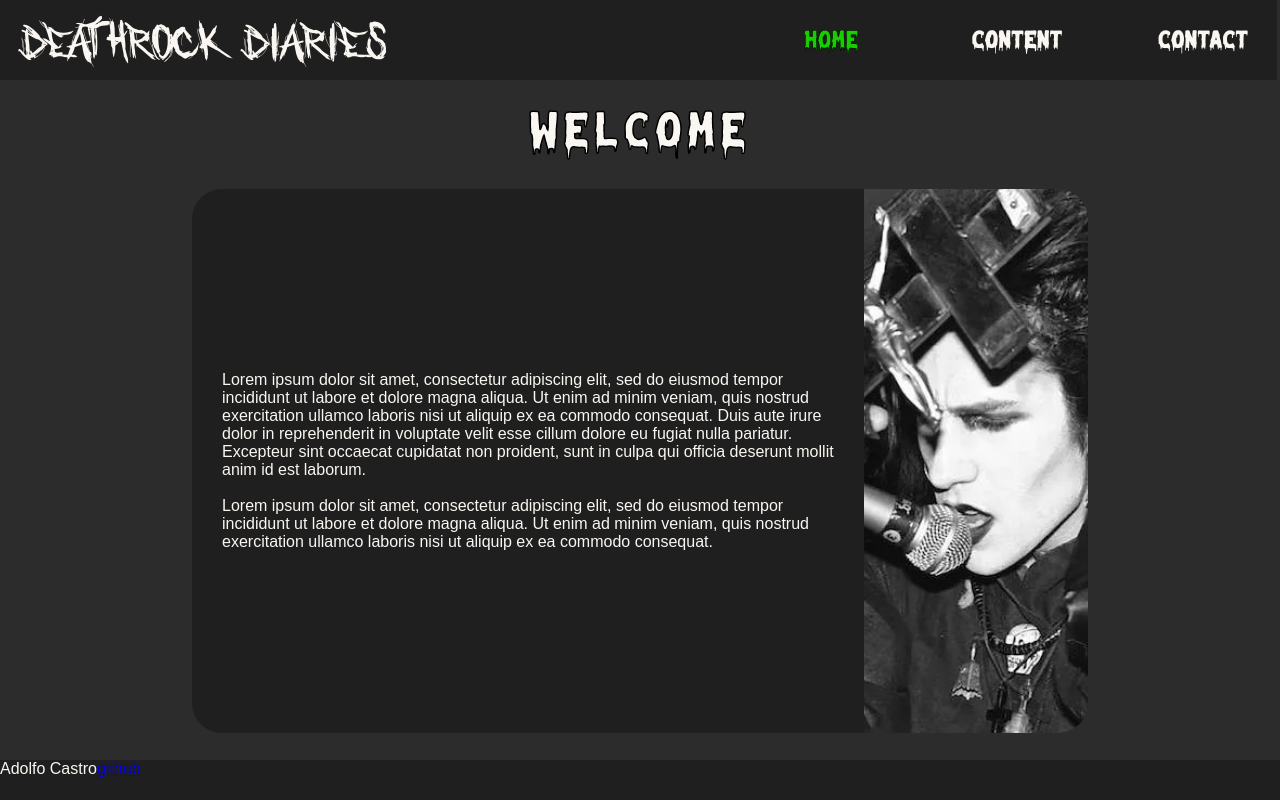
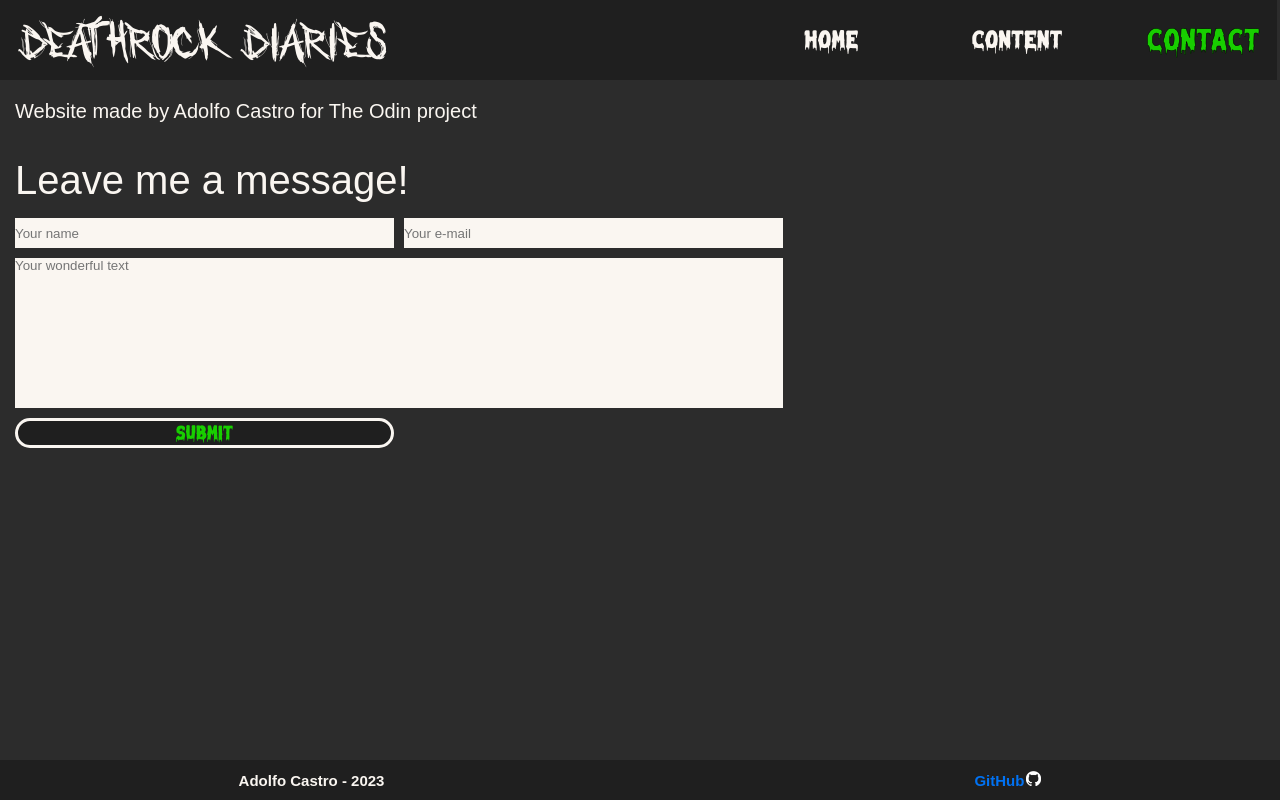
Before and after one commit to adolfo92/restaurant-DOM-Manip, a website built with webpack: page dist/index.html in a window 1280 px wide. Built offline with Linux system fonts and the light colour scheme.

Commit message:
Agrega png de github y haz cambios en el css para que todo se vea bonit (no recuerdo que hice en css)

```diff
--- a/src/index.js
+++ b/src/index.js
@@ -5,6 +5,7 @@ import consoleBanner from "./modules/console.js";
 import "./img/favicon/murcielago.png";
 import "./styles/style.css";
 import "./fonts/who_asks_satan.ttf";
+import github from "./img/favicon/github-mark-white.png";
 
 const contentDiv = document.querySelector("#content");
 
@@ -31,7 +32,7 @@ for (let i = 0; i < navbarItems.length; i++) {
 contentDiv.appendChild(navBar);
 
 // Load index page content
-contentDiv.appendChild(load("home"));
+contentDiv.appendChild(load("contact"));
 
 // navbar Event Listeners
 const allNavItems = document.querySelectorAll(".navItem");
@@ -49,15 +50,19 @@ function load_other_page(page) {
 
 // Footer maker
 const footer = document.createElement("footer");
+const githubLogo = new Image();
+githubLogo.src = github;
+githubLogo.classList.add("ghLogo");
 
 const footerNameHolder = document.createElement("div");
 footerNameHolder.classList.add("footer_name");
-footerNameHolder.textContent = "Adolfo Castro";
+footerNameHolder.textContent = "Adolfo Castro - 2023";
 
 const footerGHHolder = document.createElement("a");
 footerGHHolder.classList.add("GH");
 footerGHHolder.href = "https://www.github.com/adolfo92";
-footerGHHolder.textContent = "github";
+footerGHHolder.textContent = "GitHub";
+footerGHHolder.appendChild(githubLogo);
 
 footer.appendChild(footerNameHolder);
 footer.appendChild(footerGHHolder);
--- a/src/styles/style.css
+++ b/src/styles/style.css
@@ -8,7 +8,7 @@
 /*--------------------------Global stuff */
 * {
   margin: 0;
-  padding: 0;
+  padding: 0px;
   list-style: none;
   font-family: Arial, Helvetica, sans-serif;
 }
@@ -39,8 +39,7 @@ body {
 /*--------------------------Content zone*/
 #content {
   box-sizing: border-box;
-  width: 100vw;
-  height: min(100vh);
+  min-height: 100vh;
   display: flex;
   flex-direction: column;
 }
@@ -75,6 +74,7 @@ nav {
 .active {
   color: rgb(24, 206, 0);
   -webkit-text-stroke: 0.5px #000000;
+  font-size: 1.25em;
 }
 
 .webTitle {
@@ -90,9 +90,24 @@ nav {
 footer {
   display: flex;
   order: 3;
-  width: 100vw;
-  height: 5%;
+  height: 5vh;
   background-color: var(--blacker);
+  gap: calc(50vw - 6ch);
+  justify-content: center;
+  align-items: center;
+  font-weight: bold;
+  font-size: 15px;
+}
+
+footer > a {
+  text-decoration: none;
+  color: rgb(1, 114, 243);
+}
+
+footer > a > img {
+  width: 15px;
+  height: 15px;
+  margin-left: 2px;
 }
 
 /*--------------------------wrapper*/
@@ -110,12 +125,12 @@ footer {
   align-self: center;
   width: max(70%, 400px);
   border-radius: 30px;
-  max-height: 300px;
   display: flex;
   align-items: center;
   background-color: var(--blacker);
   margin-top: auto;
   margin-bottom: auto;
+  height: 300px;
 }
 
 .writingCard {
@@ -148,7 +163,9 @@ p.homeArticle {
 }
 
 .description {
-  max-height: max(400px, 80%);
+  flex: none;
+  max-height: 500px;
+  min-height: 400px;
 }
 
 /*------------------- Content module---------*/
@@ -156,8 +173,10 @@ p.homeArticle {
   padding: 0 5px 0px 5px;
   display: grid;
   grid-template-columns: 1fr 1fr 1fr 1fr;
-  gap: 7px;
-  /*grid-auto-rows: 250px;*/
+  row-gap: 7px;
+  max-width: 99vw;
+  margin-top: 10px;
+  margin-bottom: 10px;
 }
 
 .bandCard:nth-child(even) {
@@ -165,7 +184,7 @@ p.homeArticle {
 }
 
 .bandCard {
-  width: min(100%, 700px);
+  width: min(100%, 800px);
   box-sizing: border-box;
   margin: 0 10px 0 10px;
   display: grid;
@@ -187,6 +206,7 @@ p.homeArticle {
 .bandText {
   grid-column: 1/3;
   margin: 5px;
+  text-align: start;
 }
 .bandImage {
   grid-column: 3/4;
@@ -203,3 +223,55 @@ p.homeArticle {
 .bandCard:nth-child(even) {
   grid-column: 2/5;
 }
+
+/*----------------------------Contact---------------------*/
+
+.contactWrapper {
+  display: flex;
+  flex-direction: column;
+  gap: 15px;
+}
+
+.contactP {
+  margin-top: 20px;
+  font-size: 20px;
+  margin-left: 15px;
+}
+
+.messageInv {
+  margin-top: 20px;
+  font-size: 40px;
+}
+
+form {
+  margin-left: 15px;
+  display: grid;
+  width: 60%;
+  gap: 10px;
+  grid-template-columns: 1fr 1fr;
+  grid-template-rows: 30px 1fr 30px;
+}
+input {
+  border: none;
+  background-color: var(--boneWhite);
+}
+
+form > input[name="name"] {
+  background-color: var(--boneWhite);
+}
+form > textarea {
+  grid-column: 1/3;
+  resize: none;
+  background-color: var(--boneWhite);
+  border: none;
+}
+
+button {
+  background-color: transparent;
+  border: solid 3px var(--boneWhite);
+  border-radius: 20px;
+  font-size: 20px;
+  font-family: "melted-monster";
+  color: rgb(24, 206, 0);
+  background-color: var(--blacker);
+}
```
Also changed, not shown: dist/github-mark-white.png (added), dist/main.bundle.js, src/img/favicon/github-mark-white.png (added).
